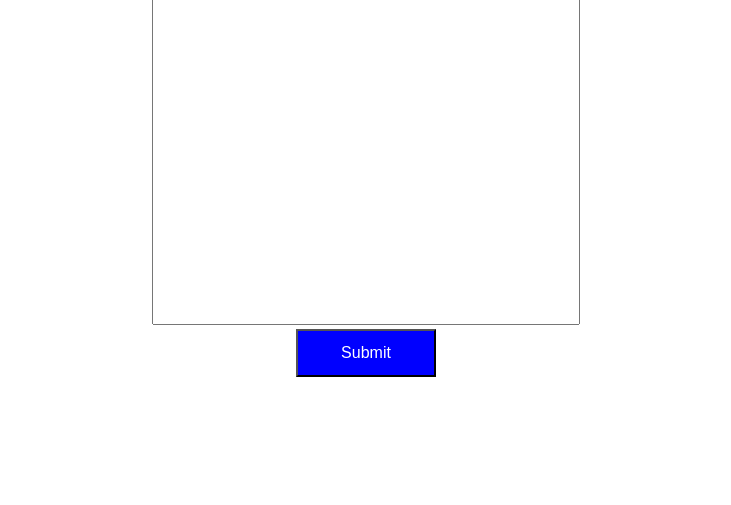
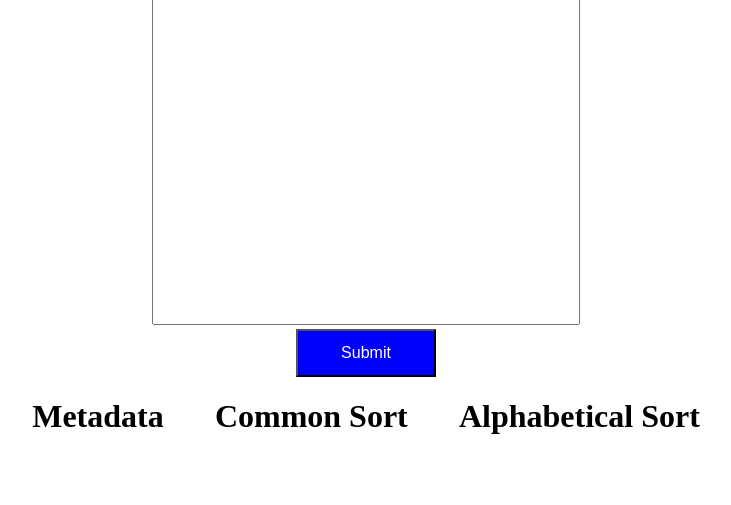
Before and after one commit to anthonypapetti/TextExtractor, a Flask app: page / in a window 1280 px wide. Shown: the part 156-661 px from the top of the page, without its empty margins (274-1005 px from the left). Run offline with Flask 2, Linux system fonts and the light colour scheme.

Commit message:
Created basic layout

```diff
--- a/run.py
+++ b/run.py
@@ -1,7 +1,9 @@
 from flask import Flask, render_template, request
 from counts import charcount, specialcount, wordcount
+import datetime
 app = Flask(__name__)
 app.config["DEBUG"] = True
+app.config["SEND_FILE_MAX_AGE_DEFAULT"] = 0
 
 @app.route('/', methods=["GET", "POST"])
 def index():
@@ -9,7 +11,8 @@ def index():
 		text = request.form["text"]
 		return render_template("index.html")
 	if request.method == "GET":
-		return render_template("index.html")
+		data = 1
+		return render_template("index.html", data=data)
 
 if __name__ == "__main__":
 	app.run()
--- a/static/style.css
+++ b/static/style.css
@@ -3,11 +3,15 @@ body{
   flex-direction: column;
   align-items: center;
 }
+
 textarea {
   width: 33vw;
   height: 40vh;
   resize: none;
+  white-space: nowrap;
+  overflow: auto;
 }
+
 input {
   display: block;
   margin: auto;
@@ -17,3 +21,19 @@ input {
   background-color: blue;
   color: white;
 }
+
+.datatable {
+  display: flex;
+  flex-direction: row;
+  justify-content: center;
+}
+
+.datarow {
+  display: flex;
+  margin-left: 2vw;
+  margin-right: 2vw;
+}
+
+.datatitle {
+font-size: 2rem;
+}
--- a/templates/index.html
+++ b/templates/index.html
@@ -17,5 +17,18 @@
       <input type="submit">
     </div>
   </form>
+  {% if data %}
+    <div class="datatable">
+      <div class="datarow">
+        <h1 class="datatitle">Metadata</h1>
+      </div>
+      <div class="datarow">
+        <h1 class="datatitle">Common Sort</h1>
+      </div>
+      <div class="datarow">
+        <h1 class="datatitle">Alphabetical Sort</h1>
+      </div>
+    </div>
+  {% endif %}
 </body>
 </html>
```
